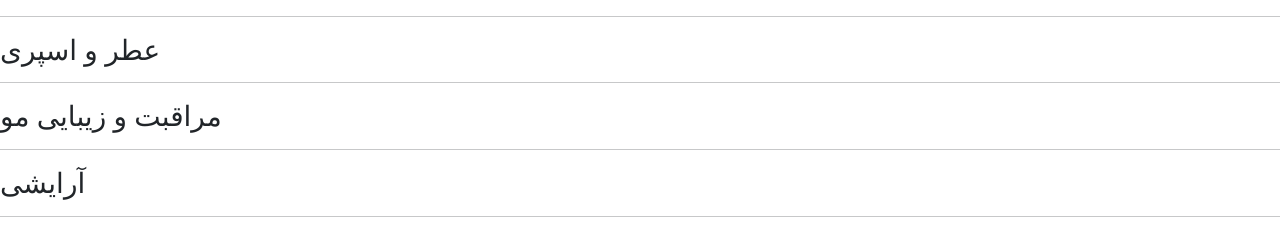
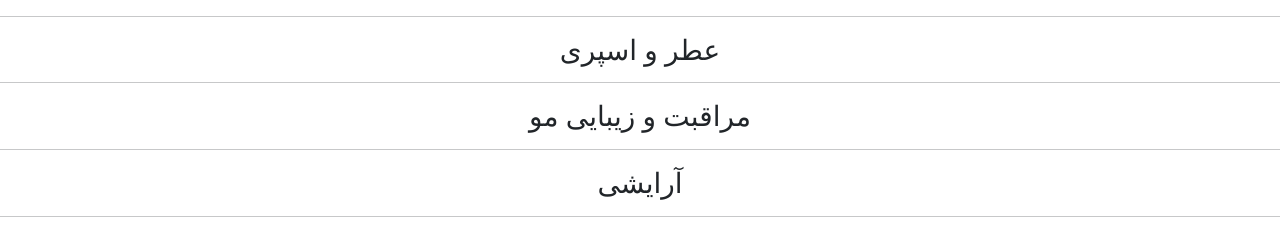
Before and after one commit to SaraKazemzadeAttar/OnlineShop_with_Django, a Django app: page / in a window 1280 px wide. Shown: the part 1749-1982 px from the top of the page. Run offline with Django 5.2, Linux system fonts and the light colour scheme; data comes from the database, SQL or seed files in the repository.

Commit message:
align text to center

```diff
--- a/home/templates/category.html
+++ b/home/templates/category.html
@@ -1,12 +1,14 @@
 {% load static %}
-
+<div class="text-center">
 <h3 class="mt-5">خرید بر اساس دسته‌بندی</h3>
+</div>
         <hr>
+<div class="text-center">
         <button id="api-mount-button"></button>
         <label for="options-per-view-input">تعداد نمایش:</label>
         <input id="options-per-view-input" type="number" min="1" max="6" value="3"
             style="width: 60px; margin-bottom: 1rem;">
-
+</div>
         <div class="glide" id="options-per-view" style="width: 100%; max-width: 800px; margin: auto;">
         <div class="glide__track" data-glide-el="track">
             <ul class="glide__slides">
--- a/home/templates/products.html
+++ b/home/templates/products.html
@@ -1,7 +1,9 @@
 {% load static %}
 
 {% for category, products in category_products.items %}
+    <div class="text-center">
     <h3>{{ category.name }}</h3>
+    </div>
     <hr>
     <div class="row text-center">
         {% for product in products %}
```
